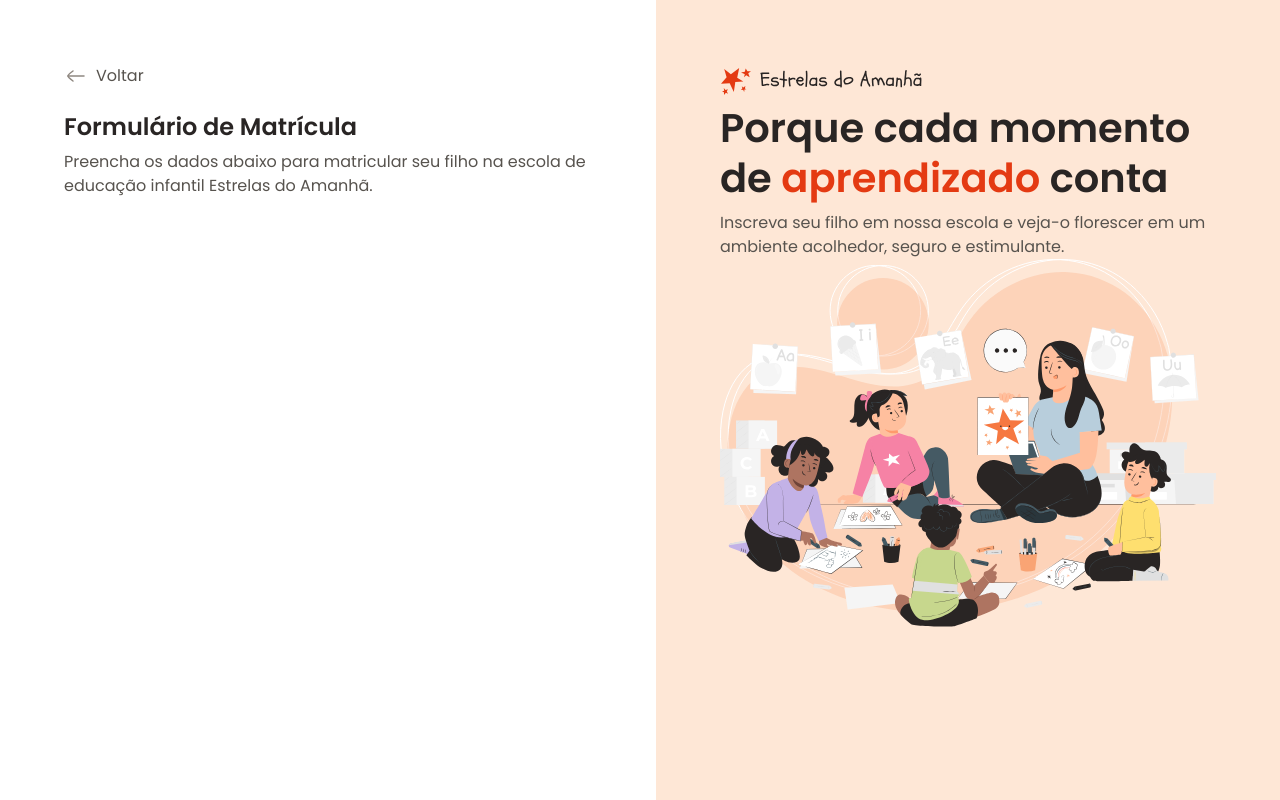
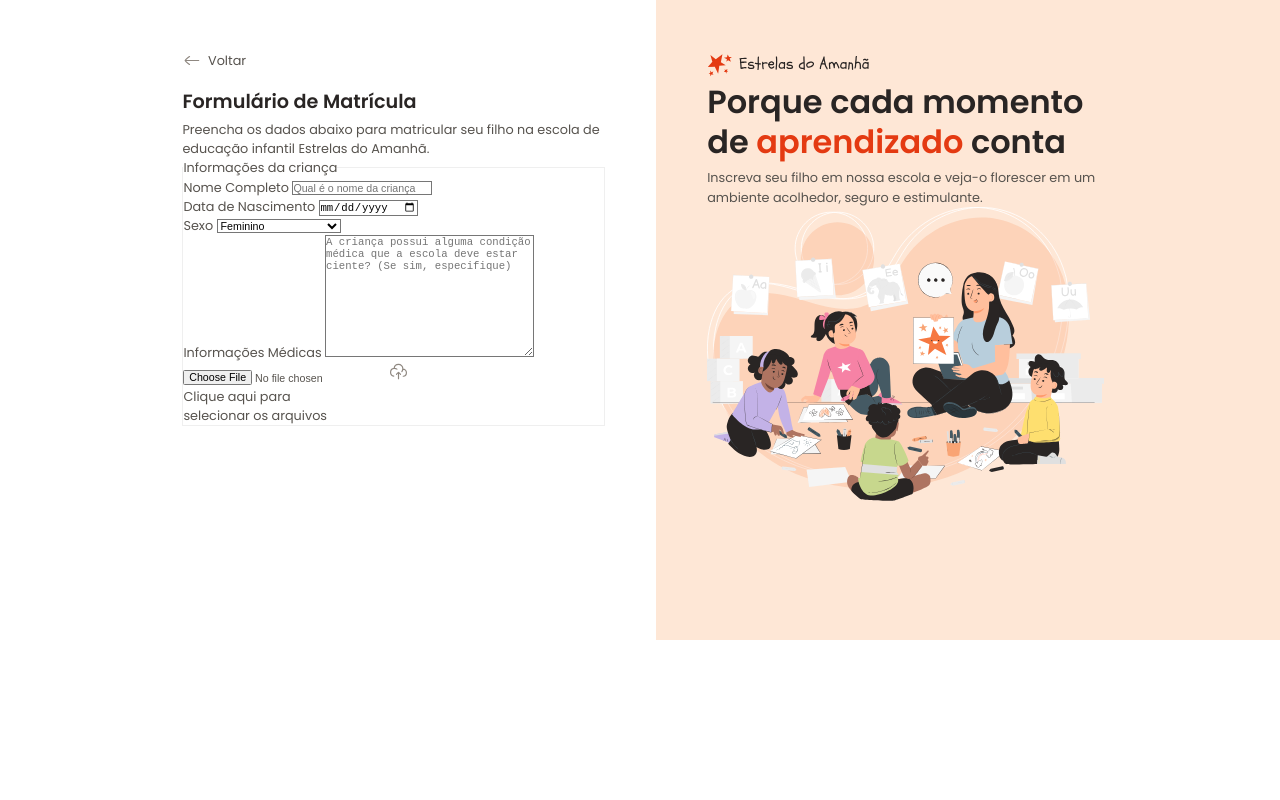
Before and after one commit to IagoAugust/4---Projeto-Formulario-de-matricula, a plain HTML site: page index.html in a window 1280 px wide. Drawn offline with Linux system fonts and the light colour scheme.

Commit message:
iniciando o formulário

```diff
--- a/index.html
+++ b/index.html
@@ -21,6 +21,62 @@
         </div>
         <h1>Formulário de Matrícula</h1>
         <p>Preencha os dados abaixo para matricular seu filho na escola de educação infantil Estrelas do Amanhã.</p>
+
+        <form action="" method="post" enctype="multipart/form-data">
+          <fieldset class="child-info">
+            <legend>Informações da criança</legend>
+
+            <div class="input-wrappper">
+              <label for="fullname">Nome Completo</label>
+              <input
+                type="text"
+                name="fullname"
+                placeholder="Qual é o nome da criança"
+                id="fullname"
+              >
+            </div>
+
+            <div class="input-wrapper">
+              <label for="birth">Data de Nascimento</label>
+              <input
+                type="date"
+                id="birth"
+                lang="pt-br"
+                name="birth"
+              >
+            </div>
+
+            <div class="select-wrapper">
+              <label for="gender">Sexo</label>
+              <select name="gender" id="gender">
+                <option value="female">Feminino</option>
+                <option value="male">Masculino</option>
+                <option value="na">Prefiro não responder</option>
+              </select>
+            </div>
+
+            <div class="textarea-wrapper">
+              <label for="medical-info">Informações Médicas</label>
+              <textarea
+                name="medical-info"
+                id="medical-info"
+                cols="30"
+                rows="10"
+                placeholder="A criança possui alguma condição médica que a escola deve estar ciente? (Se sim, especifique)"
+                ></textarea>
+            </div>
+
+            <div class="droparea-wrapper">
+              <input type="file" id="birth-file" name="birth-file">
+              <img src="assets/icons/cloud-upload.svg" alt="">
+              <p>
+                Clique aqui para <br>
+                selecionar os arquivos
+              </p>
+            </div>
+
+          </fieldset>
+        </form>
       </div>
     </main>
 
--- a/styles/global.css
+++ b/styles/global.css
@@ -21,6 +21,7 @@
   --stroke-highlight: #F3541C;
   --semantic-error: #DC2626;
 
+  zoom: 80%;
 }
 
 
```
